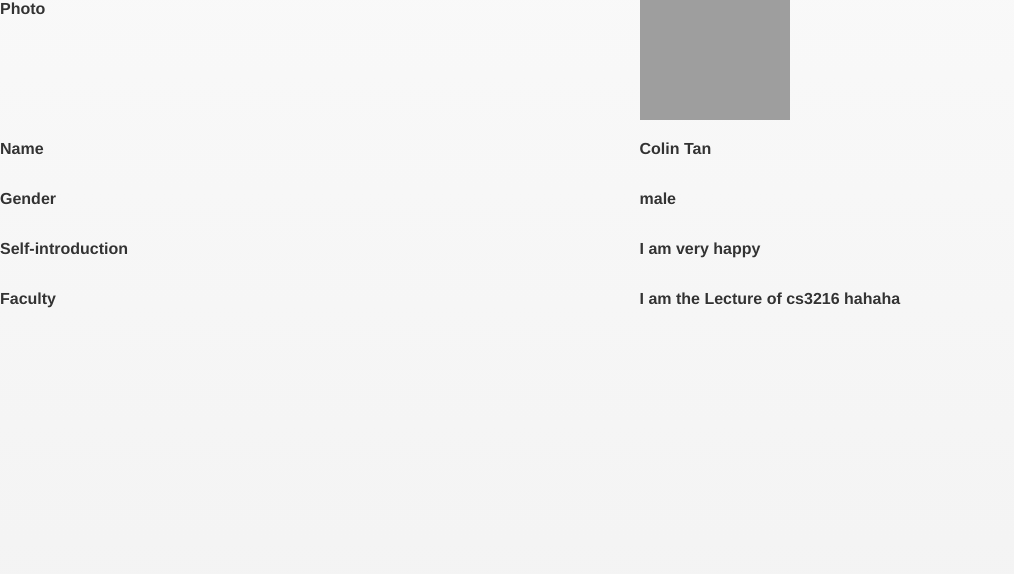
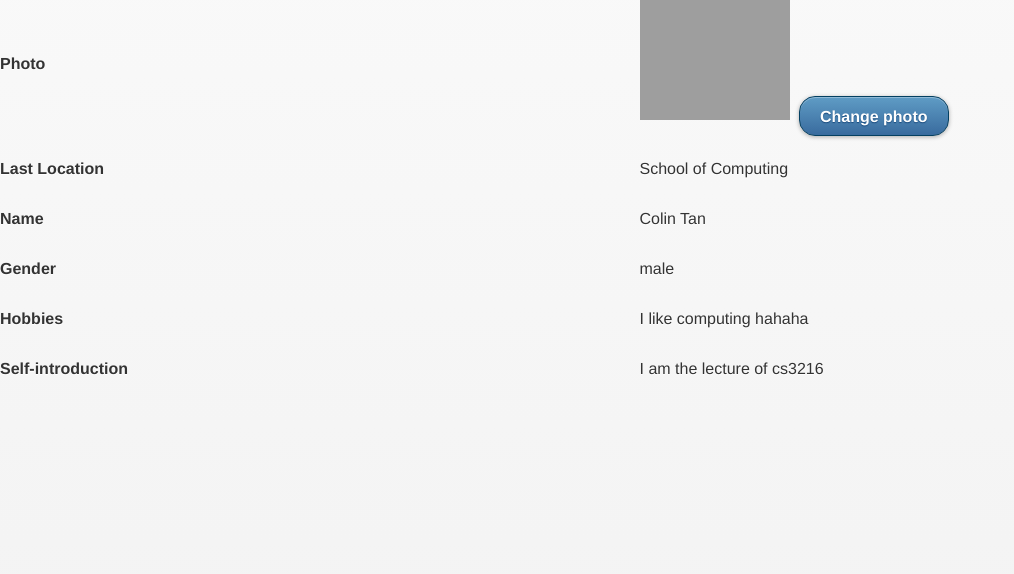
Before and after one commit to JiaoJingPing/Hi_NUS, a PHP site: page / in a window 1280 px wide, after a click on "Profile". Shown: the part 42-616 px from the top of the page, without its empty margins (0-1014 px from the left). Run offline with PHP 8.4, Linux system fonts and the light colour scheme; some libraries are stand-ins or nearby versions; grey boxes are pictures that could not be loaded.

Commit message:
edit profile page

```diff
--- a/element/include_css.php
+++ b/element/include_css.php
@@ -4,3 +4,4 @@ require_once __DIR__ . '/../util.php';
 <!--<link rel="shortcut icon" href="<?php echo get_file_url('img/favicon.ico'); ?>" />-->
 <link rel="stylesheet" href="<?php echo get_file_url('css/jquery.mobile-1.1.1.min.css'); ?>" />
 <link rel="stylesheet" href="<?php echo get_file_url('css/custom.css'); ?>" />
+<link rel="stylesheet" href="<?php echo get_file_url('css/profile.css'); ?>" />
--- a/element/profile.php
+++ b/element/profile.php
@@ -1,4 +1,16 @@
 <!-- My profile -->
+
+<style type= "text/css">
+	grid-a > :nth-child(n) {
+		width: 30%;
+		margin-right: -.5px;
+	}
+
+	#photo-ceil{
+		height:120px;
+		padding-top:55px;
+	}
+</style>
 		<div data-role="page" id="page6">
 		    <div data-theme="a" data-role="header">
 		        <a data-role="button" data-transition="fade" href="#page6" class="ui-btn-right">
@@ -8,77 +20,86 @@
 		            Profile
 		        </h3>
 		    </div>
-		    <div data-role="content" class="middlecontent">
+		    <div data-role="content" class="middlecontent ceil-text">
 		        <div class="ui-grid-a">
-		            <div class="ui-block-a">
+		            <div class="ui-block-a ceil-text-a" id="photo-ceil">
 		                <b>Photo</b>
 		            </div>
-		            <div class="ui-block-b">
-		            	<div style="">
+		            <div class="ui-block-b ceil-text-b">
+		            	<div>
 		                    <img style="width: 150px; height: 120px" src="http://assets.codiqa.com/ps/33214/5f4d06279d261a441-1111051TA1.jpg">
+		                	<button data-inline="true" data-theme="b">Change photo</button>
 		                </div>
 		            </div>
-		            <div class="ui-block-a">
+		            <div class="ui-block-a ceil-text-a">
+		            	<div>
+		            		<p>
+		            			<b>Last Location</b>
+		            		</p>
+		            	</div>
+		            </div>
+		            <div class="ui-block-b ceil-text-b">
+		            	<div>
+		            		<p>
+		            			School of Computing
+		            		</p>
+		            	</div>
+		            </div>
+		            <div class="ui-block-a ceil-text-a">
 		                <div>
 		                    <p>
 		                        <b>Name</b>
 		                    </p>
 		                </div>
 		            </div>
-		            <div class="ui-block-b">
+		            <div class="ui-block-b ceil-text-b">
 		                <div>
 		                    <p>
-		                        <b>Colin Tan</b>
+		                        Colin Tan
 		                    </p>
 		                </div>
 		            </div>
-		            <div class="ui-block-a">
+		            <div class="ui-block-a ceil-text-a">
 		                <div>
 		                    <p>
 		                        <b>Gender</b>
 		                    </p>
 		                </div>
 		            </div>
-		            <div class="ui-block-b">
+		            <div class="ui-block-b ceil-text-b">
 		                <div>
 		                    <p>
-		                        <b>male</b>
+		                        male
 		                    </p>
 		                </div>
 		            </div>
-		            <div class="ui-block-a">
+		            <div class="ui-block-a ceil-text-a">
+		                <div>
+		                    <p>
+		                        <b>Hobbies</b>
+		                    </p>
+		                </div>
+		            </div>
+		            <div class="ui-block-b ceil-text-b">
+		                <div>
+		                    <p>
+		                        I like computing hahaha
+		                    </p>
+		                </div>
+		            </div>
+		            <div class="ui-block-a ceil-text-a">
 		                <div>
 		                    <p>
 		                        <b>Self-introduction</b>
 		                    </p>
 		                </div>
 		            </div>
-		            <div class="ui-block-b">
+		           	<div class="ui-block-b ceil-text-b">
 		                <div>
 		                    <p>
-		                        <b>I am very happy</b>
+		                        I am the lecture of cs3216
 		                    </p>
 		                </div>
-		            </div>
-		            <div class="ui-block-a">
-		                <div>
-		                    <p>
-		                        <b>Faculty</b>
-		                    </p>
-		                </div>
-		            </div>
-		            <div class="ui-block-b">
-		                <div>
-		                    <p>
-		                        <b>
-		                            I am the Lecture of cs3216 hahaha
-		                        </b>
-		                    </p>
-		                </div>
-		            </div>
-		            <div class="ui-block-a">
-		            </div>
-		            <div class="ui-block-b">
 		            </div>
 		        </div>
 		    </div>
```
